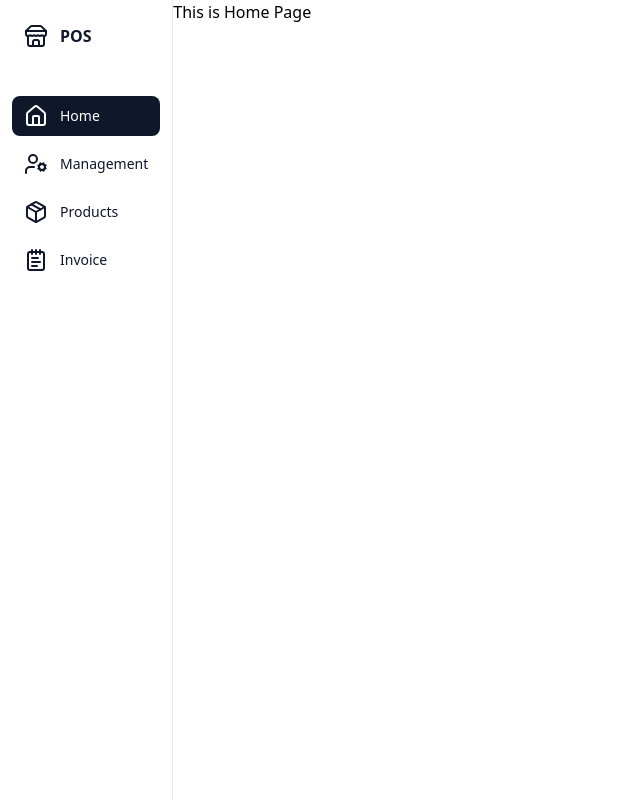
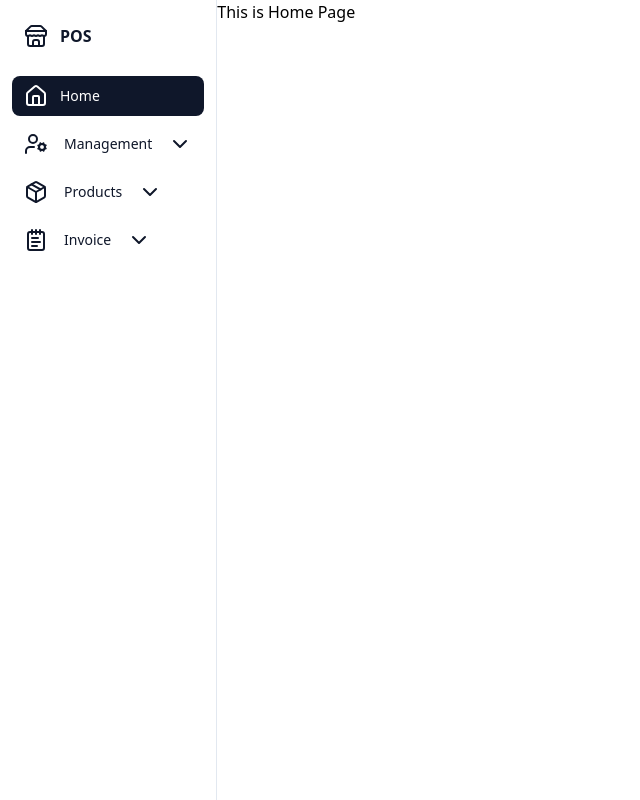
Before and after one commit to one-project-one-month/pos_frontend_react_ts, a React (Vite) app: page / in a window 1280 px wide. Shown: the whole page, without its empty margins (0-640 px from the left). Built offline with nearby package versions, Linux system fonts and the light colour scheme.

Commit message:
Add sidebar routes

```diff
--- a/src/App.tsx
+++ b/src/App.tsx
@@ -13,82 +13,40 @@ import SaleInvoiceHistory from "./Page/SaleInvoice/SaleInvoiceHistory";
 const router = createBrowserRouter([
   {
     path: "/",
-    Component: Layout,
+    element: <Layout />,
     children: [
       {
         index: true,
-        Component: Home
+        element: <Home />
       },
       {
         path: "management",
         children: [
-          {
-            index: true,
-            Component: Customers,
-          },
-          {
-            path: "staffs",
-            children: [
-              {
-                index: true,
-                Component: Staffs,
-              }
-            ]
-
-          },
-          {
-            path: "shops",
-            children: [
-              {
-                index: true,
-                Component: Shops
-              }
-            ]
-          }
+          { path: "shops", element: <Shops />, index: true },
+          { path: "customers", element: <Customers /> },
+          { path: "staffs", element: <Staffs /> },
         ]
       },
       {
         path: "products",
         children: [
-          {
-            index: true,
-            Component: Products
-          },
-          {
-            path: "category",
-            children: [
-              {
-                index: true,
-                Component: ProductsCategory
-              }
-            ]
-
-          }
+          { index: true, element: <Products /> },
+          { path: "category", element: <ProductsCategory /> }
         ]
       },
       {
         path: "sale-invoice",
         children: [
-          {
-            index: true,
-            Component: SaleInvoice
-          },
-          {
-            path: "history",
-            children: [
-              {
-                index: true,
-                Component: SaleInvoiceHistory
-              }
-            ]
-          }
+          { index: true, element: <SaleInvoice /> },
+          { path: "history", element: <SaleInvoiceHistory /> }
         ]
       }
+    ]
+  }
 
-    ]
+])
 
-  }
-])
+
 
 function App() {
   return (
--- a/src/Page/Management/Shops.tsx
+++ b/src/Page/Management/Shops.tsx
@@ -1,6 +1,12 @@
+
+
 const Shops = () => {
     return (
-        <div>Shops</div>
+        <>
+            <p>Shop</p>
+
+        </>
+
     )
 }
 
--- a/src/components/SideNav/SideNav.tsx
+++ b/src/components/SideNav/SideNav.tsx
@@ -1,5 +1,7 @@
 import { cn } from '@/lib/utils';
-import { Home, Package, NotepadText, UserCog, Store } from 'lucide-react';
+import { TRoutes } from '@/type/routesType';
+import { Home, Package, NotepadText, UserCog, Store, ChevronDown } from 'lucide-react';
+import { useState } from 'react';
 import { NavLink } from "react-router-dom"
 
 const navLinks = [
@@ -11,47 +13,78 @@ const navLinks = [
     {
         routeName: "Management",
         icon: <UserCog />,
-        route: "/management"
+        route: "/management",
+        subRoutes: [
+            {
+                routeName: "Shops",
+                route: "/management",
+            },
+            {
+                routeName: "Customers",
+                route: "/management/customers",
+            },
+
+            {
+                routeName: "Staffs",
+                route: "/management/staffs",
+            }
+        ]
     },
     {
         routeName: "Products",
         icon: <Package />,
-        route: "/products"
+        route: "/products",
+        subRoutes: [
+            {
+                routeName: "Products",
+                route: "/products",
+            },
+            {
+                routeName: "Category",
+                route: "/products/category",
+            },
+
+        ]
+
     },
 
     {
         routeName: "Invoice",
         icon: <NotepadText />,
-        route: "/sale-invoice"
+        route: "/sale-invoice",
+        subRoutes: [
+            {
+                routeName: "Invoice",
+                route: "/sale-invoice",
+            },
+            {
+                routeName: "History",
+                route: "/sale-invoice/history",
+            },
+
+        ]
     },
 
 ]
 
 const SideNav = () => {
+
     return (
         <aside
             id="sidebar"
-            className="group h-screen transition-all duration-300"
+            className=" h-screen transition-all duration-300 "
             aria-label="Sidebar"
         >
-            <div className="flex h-full flex-col overflow-y-auto border-r border-slate-200 bg-white/70 px-3 py-4 dark:border-slate-700 dark:bg-slate-900">
+            <div className="flex h-full flex-col border-r border-slate-200 bg-white/70 px-3 py-4 dark:border-slate-700 dark:bg-slate-900 ">
                 <div
-                    className="mb-10 flex items-center rounded-lg px-3 py-2 text-slate-900 dark:text-white"
+                    className="mb-5 flex items-center rounded-lg px-3 py-2 text-slate-900 dark:text-white"
                 >
                     <Store />
-                    <span className="hidden group-hover:flex ml-3 text-base font-semibold">POS</span>
+                    <span className="ml-3 text-base font-semibold">POS</span>
                 </div>
                 <ul className="space-y-2 text-sm font-medium">
-                    {navLinks.map(navLink => (
-                        <li key={navLink.routeName}>
-                            <NavLink
-                                to={navLink.route}
-                                className={({ isActive }) => cn("flex items-center rounded-lg px-3 py-2 text-slate-900  dark:text-white dark:hover:bg-slate-700", { "bg-slate-900 text-white": isActive })}
-                            >
-                                {navLink.icon}
-                                <span className="hidden group-hover:flex ml-3 flex-1 whitespace-nowrap">{navLink.routeName}</span>
-                            </NavLink>
-                        </li>
+                    {navLinks.map((navLink, i) => (
+                        <SideNavLink key={i} navLink={navLink} />
                     ))}
                 </ul>
             </div>
@@ -60,4 +93,63 @@ const SideNav = () => {
     )
 }
 
+const SideNavLink = ({ navLink }: { navLink: TRoutes }) => {
+    const [isOpen, setIsOpen] = useState(false)
+
+    const handleOpen = () => {
+        setIsOpen(!isOpen)
+    }
+    return (
+        <>
+            {navLink.subRoutes ? (
+                <>
+                    <li>
+                        <NavLink
+                            to={navLink.route}
+                            className={({ isActive }) => cn("flex rounded-lg px-3 py-2 text-slate-900  dark:text-white dark:hover:bg-slate-700", { "bg-slate-900 text-white": isActive })}
+                            onClick={handleOpen}
+                        >
+                            <div className='flex items-center'>
+                                {navLink.icon}
+                                <span className="mx-4">{navLink.routeName}</span>
+                                <button className={cn({ "rotate-180 transition-rotate duration-100 ease-in-out": isOpen })} ><ChevronDown /></button>
+                            </div>
+                        </NavLink>
+                    </li>
+
+                    {isOpen && navLink.subRoutes?.map(subroute => (
+                        <NavLink
+                            key={subroute.routeName}
+                            to={subroute.route}
+                            className={({ isActive }) => cn("flex items-center rounded-lg px-8 py-2 text-slate-900  dark:text-white dark:hover:bg-gray-100 ", { "text-slate-600": isActive })}
+                            end
+                        >
+                            <span>{subroute.routeName}</span>
+                        </NavLink>
+                    ))}
+                </>
+
+
+            ) : (
+                <li>
+                    <NavLink
+                        to={navLink.route}
+                        className={({ isActive }: any) => cn("flex rounded-lg px-3 py-2 text-slate-900  dark:text-white dark:hover:bg-slate-700", { "bg-slate-900 text-white": isActive })}
+                    >
+                        <div className='flex items-center'>
+                            {navLink.icon}
+                            <span className="ml-3 flex-1 whitespace-nowrap">{navLink.routeName}</span>
+                        </div>
+                    </NavLink>
+                </li>
+            )
+            }
+
+
+        </>
+
+    )
+}
+
+
 export default SideNav
--- /dev/null
+++ b/src/type/routesType.ts
@@ -0,0 +1,6 @@
+export type TRoutes = {
+  routeName: string;
+  icon?: JSX.Element;
+  route: string;
+  subRoutes?: TRoutes[];
+};
--- a/tailwind.config.js
+++ b/tailwind.config.js
@@ -1,11 +1,13 @@
+const { transform } = require("typescript");
+
 /** @type {import('tailwindcss').Config} */
 module.exports = {
   darkMode: ["class"],
   content: [
-    './pages/**/*.{ts,tsx}',
-    './components/**/*.{ts,tsx}',
-    './app/**/*.{ts,tsx}',
-    './src/**/*.{ts,tsx}',
+    "./pages/**/*.{ts,tsx}",
+    "./components/**/*.{ts,tsx}",
+    "./app/**/*.{ts,tsx}",
+    "./src/**/*.{ts,tsx}",
   ],
   prefix: "",
   theme: {
@@ -34,4 +36,4 @@ module.exports = {
     },
   },
   plugins: [require("tailwindcss-animate")],
-}
+};
```
Also changed, not shown: src/Page/NotFound/NotFound.tsx (added).
